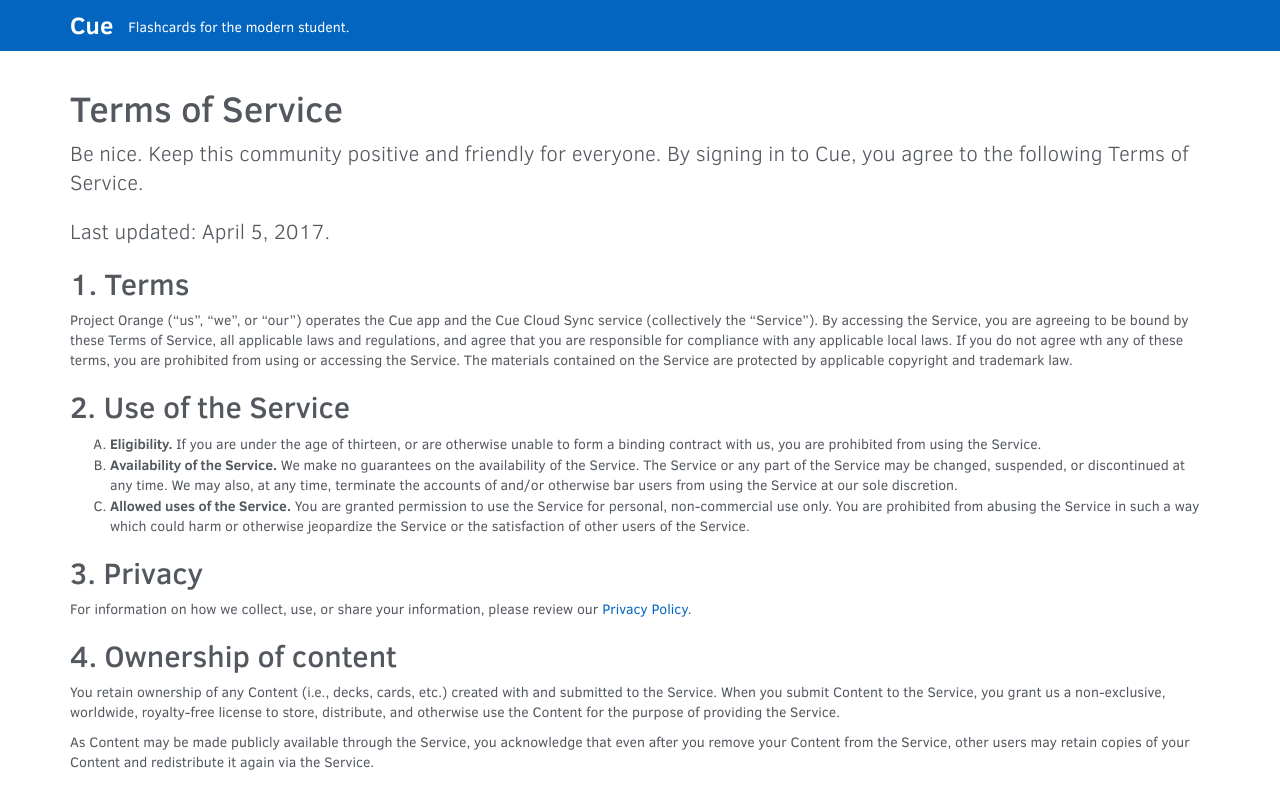
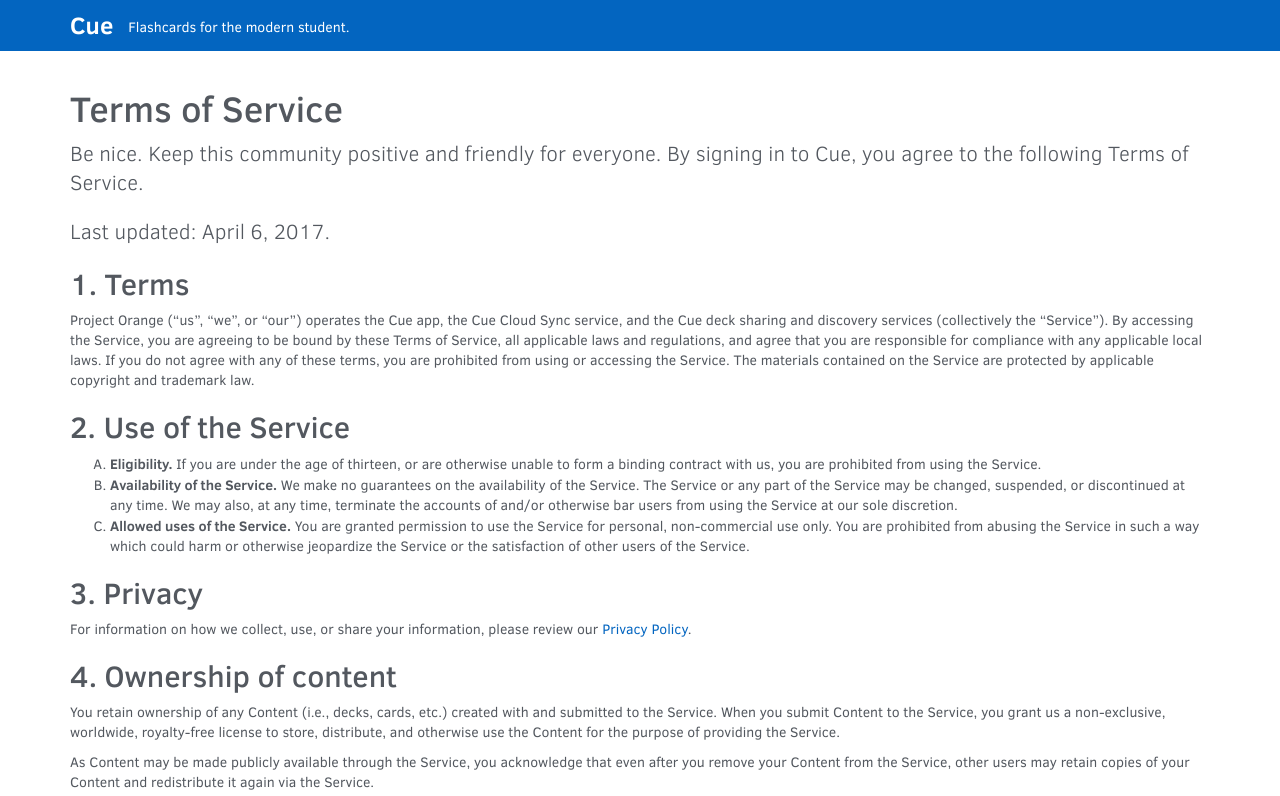
Before and after one commit to mattyu007/ProjectOrange, a plain HTML site: page Site/terms.html in a window 1280 px wide. Shown: the top 796 px of the page. Drawn offline with nearby package versions, Linux system fonts and the light colour scheme.

Commit message:
Add mentions of sharing / discovery services

```diff
--- a/Site/terms.html
+++ b/Site/terms.html
@@ -33,17 +33,17 @@
         you agree to the following Terms of Service.
       </p>
 
-      <p class="lead">Last updated: April 5, 2017.</p>
+      <p class="lead">Last updated: April 6, 2017.</p>
 
       <h2>1. Terms</h2>
       <p>
         Project Orange (&ldquo;us&rdquo;, &ldquo;we&rdquo;, or &ldquo;our&rdquo;) operates the Cue
-        app and the Cue Cloud Sync service (collectively the &ldquo;Service&rdquo;). By accessing
-        the Service, you are agreeing to be bound by these Terms of Service, all applicable laws
-        and regulations, and agree that you are responsible for compliance with any applicable
-        local laws. If you do not agree wth any of these terms, you are prohibited from using or
-        accessing the Service. The materials contained on the Service are protected by applicable
-        copyright and trademark law.
+        app, the Cue Cloud Sync service, and the Cue deck sharing and discovery services
+        (collectively the &ldquo;Service&rdquo;). By accessing the Service, you are agreeing to
+        be bound by these Terms of Service, all applicable laws and regulations, and agree that
+        you are responsible for compliance with any applicable local laws. If you do not agree
+        with any of these terms, you are prohibited from using or accessing the Service. The
+        materials contained on the Service are protected by applicable copyright and trademark law.
       </p>
 
       <h2>2. Use of the Service</h2>
```
Also changed, not shown: Site/privacy.html (+6 -5 lines).
